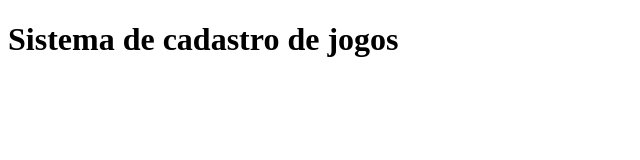
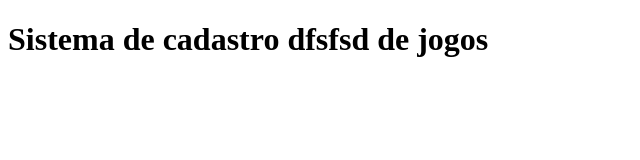
Before and after one commit to Mateus-A-Braz/sistema-de-cadastro, a plain HTML site: page index.html in a window 1280 px wide. Shown: the whole page, without its empty margins (0-640 px from the left). Drawn offline with Linux system fonts and the light colour scheme.

Commit message:
mensagem

```diff
--- a/index.html
+++ b/index.html
@@ -7,6 +7,6 @@
     <title>Meus jogos</title>
 </head>
 <body>
-    <h1>Sistema de cadastro de jogos</h1>
+    <h1>Sistema de cadastro dfsfsd de jogos</h1>
 </body>
 </html>
```
